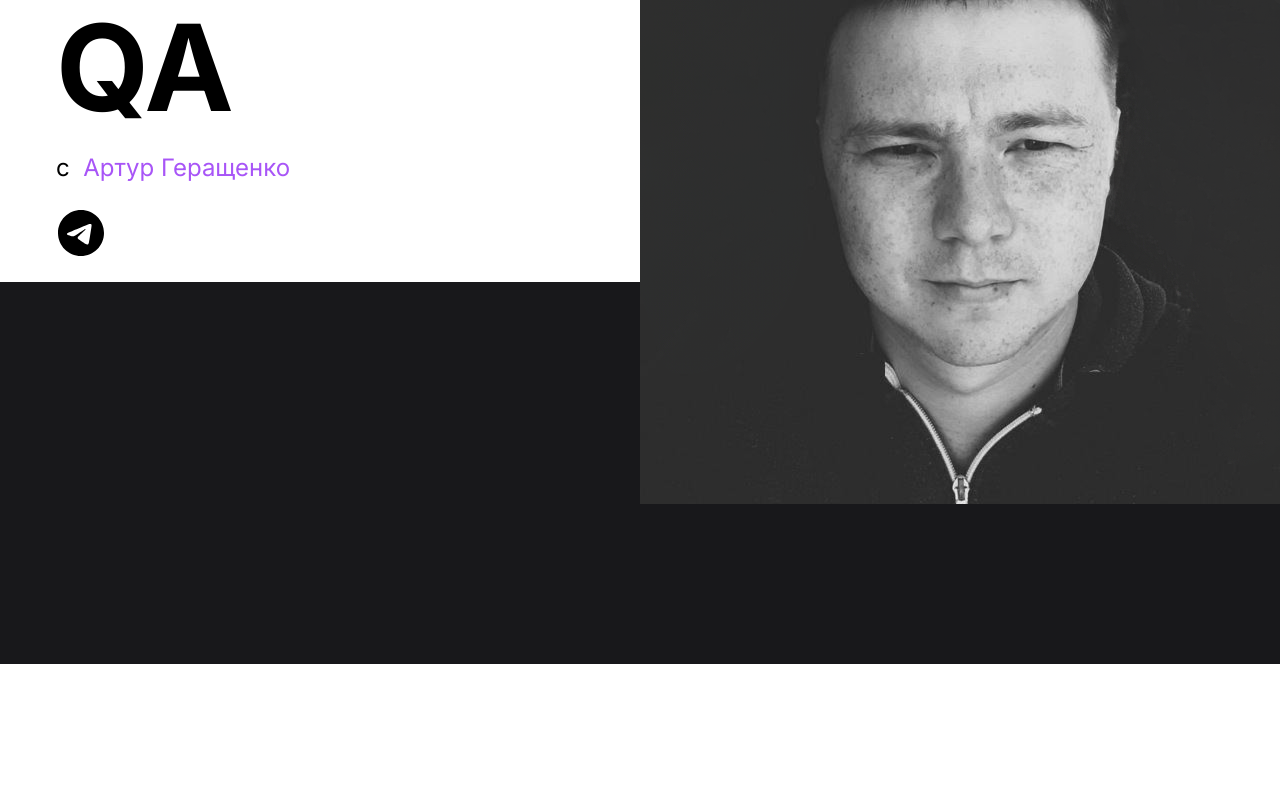
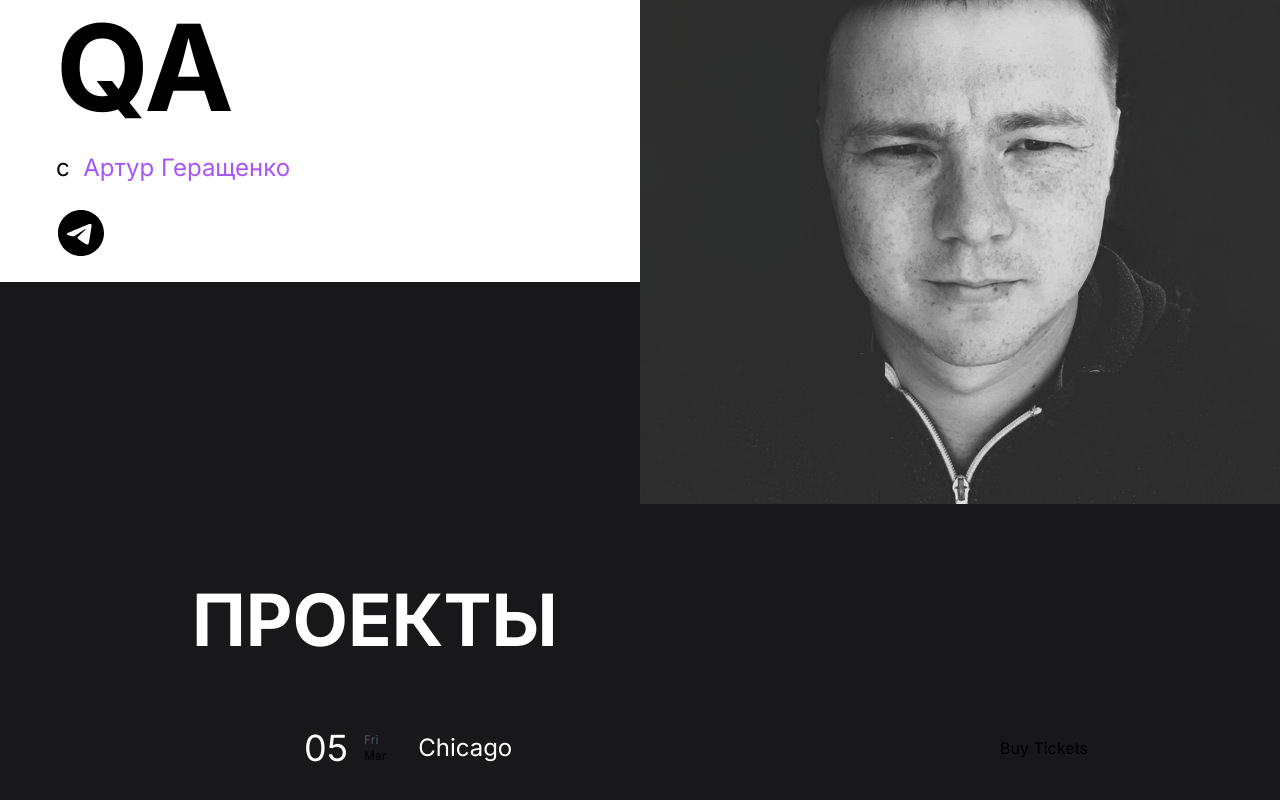
Before and after one commit to arturgspb/arturgspb.github.io, a Next.js app: page / in a window 1280 px wide. Shown: the part 186-986 px from the top of the page. Before the commit the page ends 850 px from the top, so only its background shows below. Built offline with nearby package versions, Linux system fonts and the light colour scheme.

Commit message:
feat: aadd button

```diff
--- a/components/atoms/Box/Box.tsx
+++ b/components/atoms/Box/Box.tsx
@@ -1,6 +1,7 @@
 import React, { forwardRef } from 'react';
 import { IChildrenProps, IRefProps } from "../../common/props";
 import styled from './Box.module.scss'
+import { buildCssClasses } from "../../common/classesUtils";
 
 type IFlexDirection = 'row' | 'column';
 type TAlignItems = 'start' | 'center' | 'end';
@@ -25,27 +26,6 @@ interface IBoxProps extends IRefProps, IChildrenProps {
     justifyContent?: TJustifyContent;
 }
 
-const buildCssClasses = (
-    styled: { [x: string]: string },
-    classPostfix: { [prefix: string]: string | undefined },
-    additionalClassName?: string,
-    autoAddRootClass: boolean = true,
-) => {
-    const classes = []
-    if (autoAddRootClass && styled.root) {
-        classes.push(styled.root);
-    }
-
-    const genClasses = Object.entries(classPostfix).map(([key, value]) => {
-        if (typeof value === 'string') {
-            return styled[`${key}_${value}`];
-        }
-    }).filter((c) => c);
-
-    classes.push(...genClasses);
-
-    return classes.join(' ');
-}
 
 export const Box = forwardRef<HTMLDivElement, IBoxProps>(({
                                                               flexDirection = 'column',
--- /dev/null
+++ b/components/atoms/Button/Button.module.scss
@@ -0,0 +1,48 @@
+.btn-main {
+  --tw-text-opacity: 1;
+  color: rgb(255 255 255/var(--tw-text-opacity));
+  font-size: .875rem;
+  line-height: 1.25rem;
+  font-weight: 500;
+  --tw-bg-opacity: 1;
+  background-color: rgb(126 58 242/var(--tw-bg-opacity))
+}
+
+.btn-main:hover {
+  --tw-bg-opacity: 1;
+  background-color: rgb(85 33 181/var(--tw-bg-opacity))
+}
+
+.btn-main:focus {
+  outline: 2px solid transparent;
+  outline-offset: 2px;
+  --tw-ring-offset-shadow: var(--tw-ring-inset) 0 0 0 var(--tw-ring-offset-width) var(--tw-ring-offset-color);
+  --tw-ring-shadow: var(--tw-ring-inset) 0 0 0 calc(4px + var(--tw-ring-offset-width)) var(--tw-ring-color);
+  box-shadow: var(--tw-ring-offset-shadow),var(--tw-ring-shadow),var(--tw-shadow,0 0 #0000);
+  --tw-ring-opacity: 1;
+  --tw-ring-color: rgb(209 213 219/var(--tw-ring-opacity))
+}
+
+.btn-main {
+  border-radius: 0;
+  padding: .5rem 1.25rem
+}
+
+.btn-main[disabled]:hover {
+  --tw-text-opacity: 1;
+  color: rgb(255 255 255/var(--tw-text-opacity))
+}
+
+.btn-main[disabled] {
+  --tw-bg-opacity: 1;
+  --tw-border-opacity: 1;
+  border-color: rgb(156 163 175/var(--tw-border-opacity))
+}
+
+.btn-main[disabled],.btn-main[disabled]:hover {
+  background-color: rgb(156 163 175/var(--tw-bg-opacity))
+}
+
+.btn-main[disabled]:hover {
+  --tw-bg-opacity: 1
+}
--- /dev/null
+++ b/components/atoms/Button/Button.tsx
@@ -0,0 +1,22 @@
+import React, { forwardRef } from 'react';
+import { IChildrenProps, IRefProps } from "../../common/props";
+
+interface IButtonProps extends IRefProps, IChildrenProps {
+
+}
+
+export const Button = forwardRef<HTMLDivElement, IButtonProps>(({
+                                                              ref,
+                                                              children
+                                                          }) => {
+
+    const classNames = ''
+
+    return (
+        <div ref={ref} className={classNames}>
+            {children}
+        </div>
+    )
+});
+
+Button.displayName = 'Box';
--- /dev/null
+++ b/components/atoms/Button/index.ts
@@ -0,0 +1 @@
+export * from './Button'
--- /dev/null
+++ b/components/common/classesUtils.ts
@@ -0,0 +1,24 @@
+/**
+ * Построение css классов для Box, Button и пр. исходя из их пропсов
+ */
+export const buildCssClasses = (
+    styled: { [x: string]: string },
+    classPostfix: { [prefix: string]: string | undefined },
+    additionalClassName?: string,
+    autoAddRootClass: boolean = true,
+) => {
+    const classes = []
+    if (autoAddRootClass && styled.root) {
+        classes.push(styled.root);
+    }
+
+    const genClasses = Object.entries(classPostfix).map(([key, value]) => {
+        if (typeof value === 'string') {
+            return styled[`${key}_${value}`];
+        }
+    }).filter((c) => c);
+
+    classes.push(...genClasses);
+
+    return classes.join(' ');
+}
--- a/components/page/aboutme/ProjectList/ProjectList.tsx
+++ b/components/page/aboutme/ProjectList/ProjectList.tsx
@@ -1,7 +1,64 @@
 export const AboutMeProjectList = () => {
     return (
         <div className={'bg-zinc-900 text-site pt-16 sm:p-20'}>
-
+            <div className="px-8 sm:px-0 max-w-4xl mx-auto" data-testid="tickets.container">
+                <h1 className="uppercase font-bold text-white text-4xl sm:text-7xl text-center sm:text-left">Проекты</h1>
+                <div className="py-10">
+                    <div data-testid="ticket-item.container"
+                         className="group/event flex border-b last:border-0 hover:border-purple-500 gap-4 sm:gap-8 flex-col sm:flex-row py-4 sm:py-0 transition-colors duration-300">
+                        <div
+                            className="flex flex-1 sm:items-center gap-4 sm:gap-4 md:gap-8 flex-col sm:flex-row sm:py-3">
+                            <div
+                                className="sm:group-hover/event:overflow-hidden transition-all duration-300 ease-out w-full max-w-fit sm:group-hover/event:w-0">
+                                <div
+                                    className="flex flex-col min-w-fit sm:flex-row overflow-hidden sm:gap-4 md:gap-8 relative">
+                                    <div
+                                        className="w-[310px] h-[171px] sm:w-[80px] sm:h-[80px] overflow-hidden sm:group-hover/event:opacity-0 transition-opacity duration-300">
+                                        <div className="flex items-center justify-center h-full">
+                                            <div className="overflow-hidden relative group w-full h-full">
+                                                {/*<img*/}
+                                                {/*alt="no info available for image" loading="lazy" width="300"*/}
+                                                {/*height="300" decoding="async" data-nimg="1"*/}
+                                                {/*className="object-cover w-full group-hover:scale-110 transition duration-300 ease-in-out undefined"*/}
+                                                {/*style="color:transparent"*/}
+                                                {/*srcSet="/_next/image?url=https%3A%2F%2Fstatic.wixstatic.com%2Fmedia%2F11062b_f9d86aa23f474aaf9fefd4f6468b51f6~mv2.jpg%2Fv1%2Ffill%2Fw_300%2Ch_300%2Cal_c%2Cq_80%2Cusm_0.66_1.00_0.01%2Cenc_auto%2F11062b_f9d86aa23f474aaf9fefd4f6468b51f6~mv2.jpg&amp;w=384&amp;q=90 1x, /_next/image?url=https%3A%2F%2Fstatic.wixstatic.com%2Fmedia%2F11062b_f9d86aa23f474aaf9fefd4f6468b51f6~mv2.jpg%2Fv1%2Ffill%2Fw_300%2Ch_300%2Cal_c%2Cq_80%2Cusm_0.66_1.00_0.01%2Cenc_auto%2F11062b_f9d86aa23f474aaf9fefd4f6468b51f6~mv2.jpg&amp;w=640&amp;q=90 2x"*/}
+                                                {/*src="/_next/image?url=https%3A%2F%2Fstatic.wixstatic.com%2Fmedia%2F11062b_f9d86aa23f474aaf9fefd4f6468b51f6~mv2.jpg%2Fv1%2Ffill%2Fw_300%2Ch_300%2Cal_c%2Cq_80%2Cusm_0.66_1.00_0.01%2Cenc_auto%2F11062b_f9d86aa23f474aaf9fefd4f6468b51f6~mv2.jpg&amp;w=640&amp;q=90" />*/}
+                                            </div>
+                                        </div>
+                                    </div>
+                                    <div
+                                        className="flex gap-4 items-center absolute bottom-2 left-2 sm:bottom-auto sm:left-auto sm:relative">
+                                        <span className="text-4xl text-white">05</span>
+                                        <div className="flex flex-col text-xs">
+                                            <span className="text-white sm:text-gray-600">Fri</span><span>Mar</span>
+                                        </div>
+                                    </div>
+                                </div>
+                            </div>
+                            <div className="grow flex flex-col hover:text-purple-500">
+                                <button className="text-left text-white w-full h-full group/button text-2xl text-left">
+                                    Chicago
+                                    <svg fill="none"
+                                         className="w-4 h-4 inline ml-3 opacity-0 group-hover/button:opacity-100 "
+                                         stroke="currentColor" stroke-width="1.5" viewBox="0 0 24 24"
+                                         xmlns="http://www.w3.org/2000/svg" aria-hidden="true">
+                                        <path stroke-linecap="round" stroke-linejoin="round"
+                                              d="M19.5 8.25l-7.5 7.5-7.5-7.5"></path>
+                                    </svg>
+                                </button>
+                                <div className="text-sm text-white text-site transition-all ease-in pointer-events-none opacity-0 h-0">
+                                    <p>Desc 0</p>
+                                    <p>Desc 1</p>
+                                    <p className="mt-3">Desc 3</p>
+                                </div>
+                            </div>
+                        </div>
+                        <a data-testid="ticket-item.select.cta"
+                           className="btn-main my-2 sm:my-10 rounded-2xl w-full text-center sm:w-auto h-fit min-w-fit"
+                           href="/events/chicago">Buy Tickets</a>
+                    </div>
+                </div>
+            </div>
         </div>
     )
 }
```
